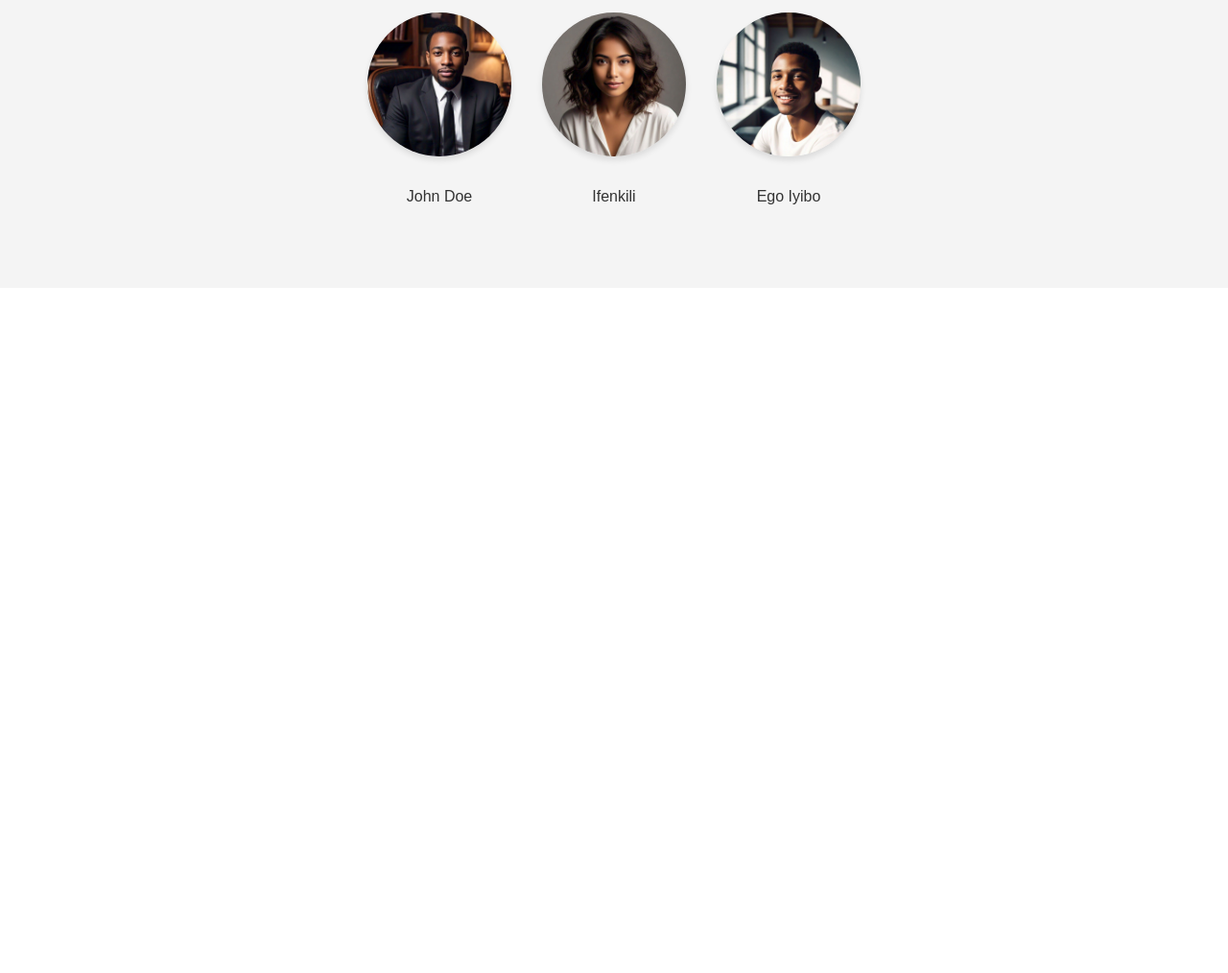
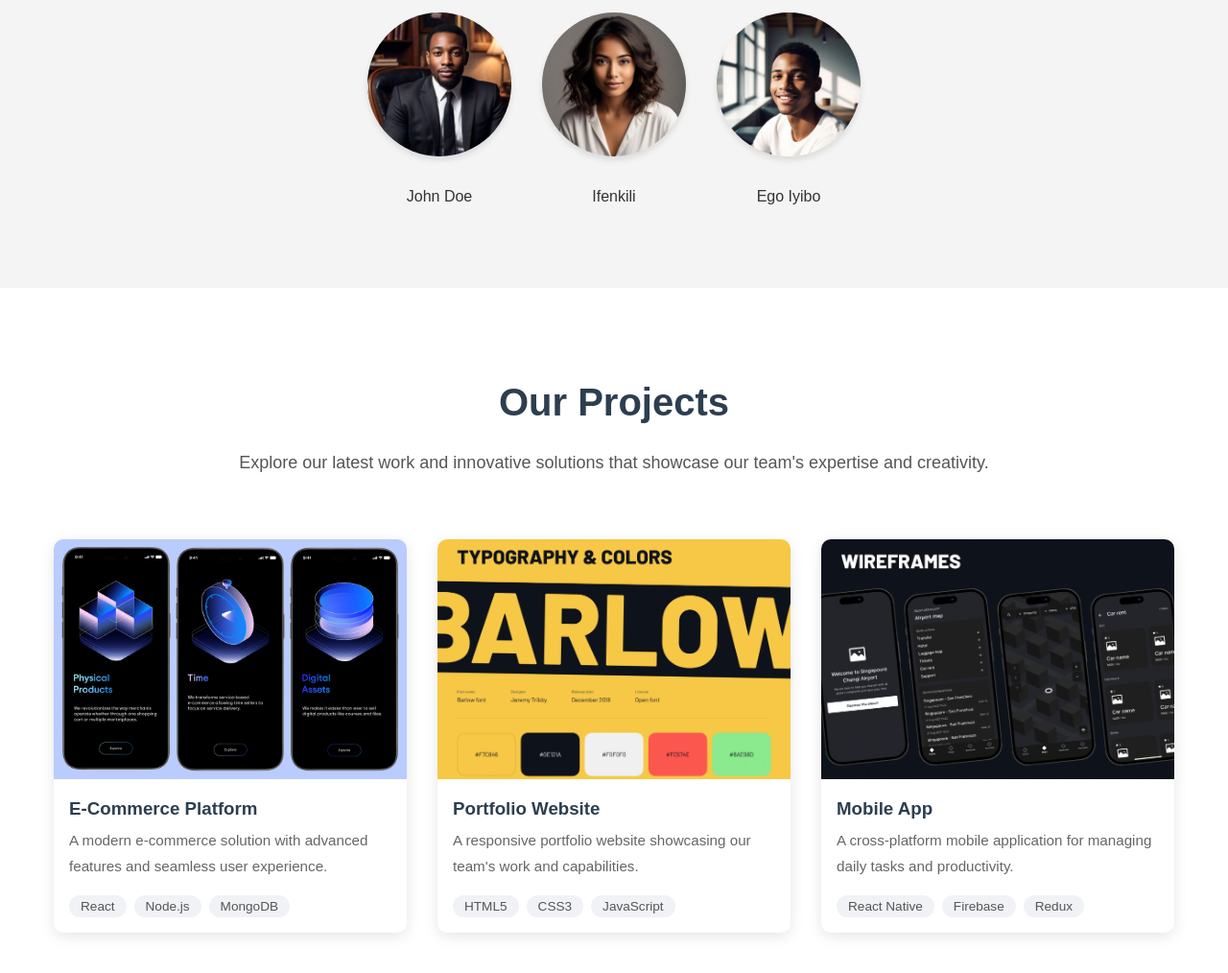
Before and after one commit to AviOfLagos/Collaborative-Portfolio, a plain HTML site: page index.html in a window 1280 px wide. Shown: the part 1155-2169 px from the top of the page at 96% size. Before the commit the page ends 1455 px from the top, so only its background shows below. Drawn offline with Linux system fonts and the light colour scheme.

Commit message:
projects

```diff
--- a/index.html
+++ b/index.html
@@ -41,16 +41,63 @@
           </p>
           <div class="team-gallery">
             <div class="team-member">
-                    <img src="./assets/b14cc2c0.jpg" alt="Team Member 1">
+              <img src="./assets/b14cc2c0.jpg" alt="Team Member 1" />
               <p>John Doe</p>
             </div>
             <div class="team-member">
-                    <img src="./assets/c386eea0.jpg" alt="Team Member 2">
+              <img src="./assets/c386eea0.jpg" alt="Team Member 2" />
               <p>Ifenkili</p>
             </div>
             <div class="team-member">
-                    <img src="./assets/d03113d78.jpg" alt="Team Member 3">
+              <img src="./assets/d03113d78.jpg" alt="Team Member 3" />
               <p>Ego Iyibo</p>
+            </div>
+          </div>
+        </div>
+      </section>
+      <!-- Projects Section -->
+      <section id="projects" class="projects">
+    <div class="projects-content">
+        <h1>Our Projects</h1>
+        <p>Explore our latest work and innovative solutions that showcase our team's expertise and creativity.</p>
+        <div class="projects-gallery">
+            <div class="project">
+                <img src="./assets/projects/project1.webp" alt="Project 1" />
+                <div class="project-details">
+                    <h3>E-Commerce Platform</h3>
+                    <p>A modern e-commerce solution with advanced features and seamless user experience.</p>
+                </div>
+                <div class="project-tags">
+                    <span class="tag">React</span>
+                    <span class="tag">Node.js</span>
+                    <span class="tag">MongoDB</span>
+                </div>
+            </div>
+
+            <div class="project">
+                <img src="./assets/projects/projects2.webp" alt="Project 1" />
+                <div class="project-details">
+                    <h3>Portfolio Website</h3>
+                    <p>A responsive portfolio website showcasing our team's work and capabilities.</p>
+                </div>
+                <div class="project-tags">
+                    <span class="tag">HTML5</span>
+                    <span class="tag">CSS3</span>
+                    <span class="tag">JavaScript</span>
+                </div>
+            </div>
+
+            <div class="project">
+                <img src="./assets/projects/projects3.webp" alt="Project 1" />
+                <div class="project-details">
+                    <h3>Mobile App</h3>
+                    <p>A cross-platform mobile application for managing daily tasks and productivity.</p>
+                </div>
+                <div class="project-tags">
+                    <span class="tag">React Native</span>
+                    <span class="tag">Firebase</span>
+                    <span class="tag">Redux</span>
+                </div>
             </div>
         </div>
     </div>
--- a/styles/main.css
+++ b/styles/main.css
@@ -121,6 +121,117 @@ nav .logo {
     line-height: 1.8;
     color: #555;
 }
+/*project*/
+/* Projects Section */
+.projects {
+    padding: 4rem 2rem;
+    background: #fff;
+    color: #333;
+}
+
+.projects-content {
+    max-width: 1200px;
+    margin: 0 auto;
+    text-align: center;
+}
+
+.projects-content h1 {
+    font-size: 2.5rem;
+    margin-bottom: 1.5rem;
+    color: #2c3e50;
+}
+
+.projects-content p {
+    font-size: 1.125rem;
+    line-height: 1.8;
+    color: #555;
+    max-width: 800px;
+    margin: 0 auto 3rem auto;
+}
+
+.projects-gallery {
+    display: grid;
+    grid-template-columns: repeat(auto-fit, minmax(300px, 1fr));
+    gap: 2rem;
+    padding: 1rem;
+}
+
+.project {
+    background: #fff;
+    border-radius: 10px;
+    overflow: hidden;
+    box-shadow: 0 4px 15px rgba(0, 0, 0, 0.1);
+    transition: transform 0.3s ease-in-out;
+}
+
+.project:hover {
+    transform: translateY(-5px);
+}
+
+.project img {
+    width: 100%;
+    height: 250px;
+    object-fit: cover;
+}
+
+.project p {
+    padding: 1rem;
+    margin: 0;
+    font-size: 1.2rem;
+    font-weight: bold;
+    color: #2c3e50;
+}
+
+.project-details {
+    padding: 1rem;
+    text-align: left;
+}
+
+.project-details h3 {
+    margin: 0 0 0.5rem 0;
+    color: #2c3e50;
+}
+
+.project-details p {
+    font-size: 0.95rem;
+    color: #666;
+    padding: 0;
+    font-weight: normal;
+}
+
+.project-tags {
+    display: flex;
+    gap: 0.5rem;
+    flex-wrap: wrap;
+    padding: 0 1rem 1rem 1rem;
+}
+
+.tag {
+    background: #f0f2f5;
+    padding: 0.25rem 0.75rem;
+    border-radius: 15px;
+    font-size: 0.85rem;
+    color: #555;
+}
+
+/* Responsive Design for Projects */
+@media (max-width: 768px) {
+    .projects {
+        padding: 2rem 1rem;
+    }
+
+    .projects-content h1 {
+        font-size: 2rem;
+    }
+
+    .projects-gallery {
+        grid-template-columns: 1fr;
+    }
+
+    .project img {
+        height: 200px;
+    }
+}
 
 /* Responsive Design */
 @media (max-width: 768px) {
```
Also changed, not shown: assets/projects/project1.webp (added), assets/projects/projects2.webp (added), assets/projects/projects3.webp (added), assets/projects/projects4.webp (added), assets/projects/projects5.webp (added), 2 other files. Lines whose indentation alone changed are shown as unchanged.
